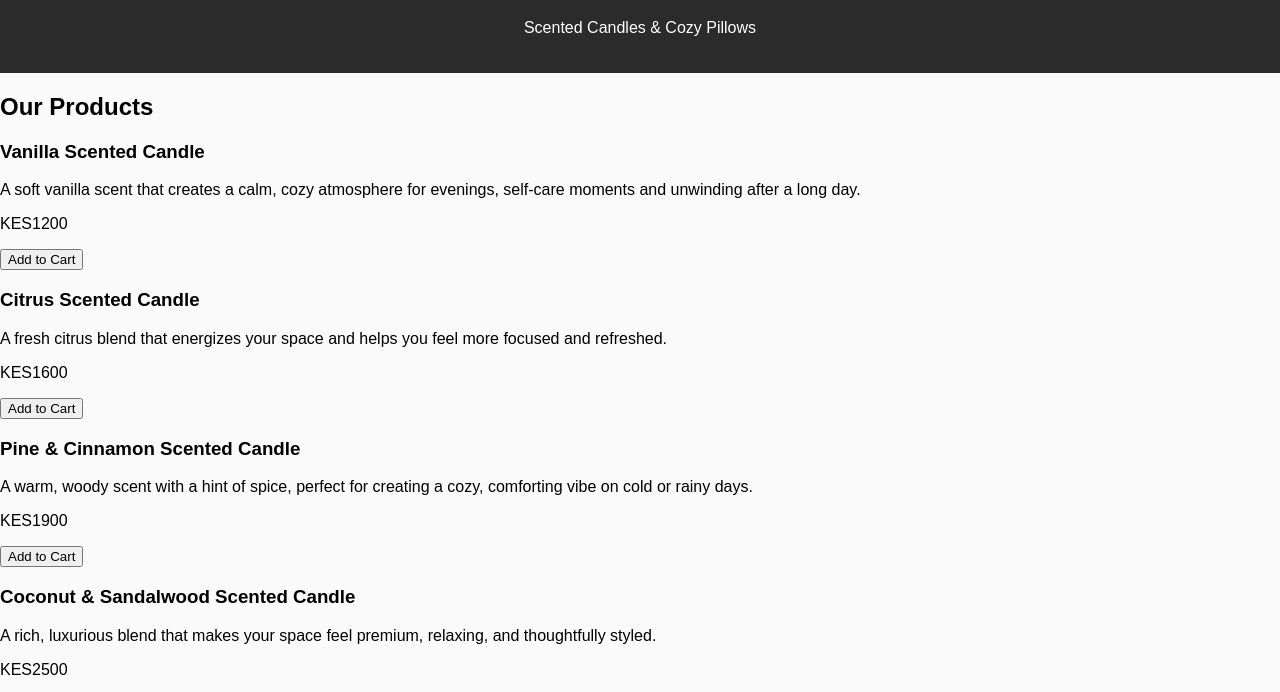
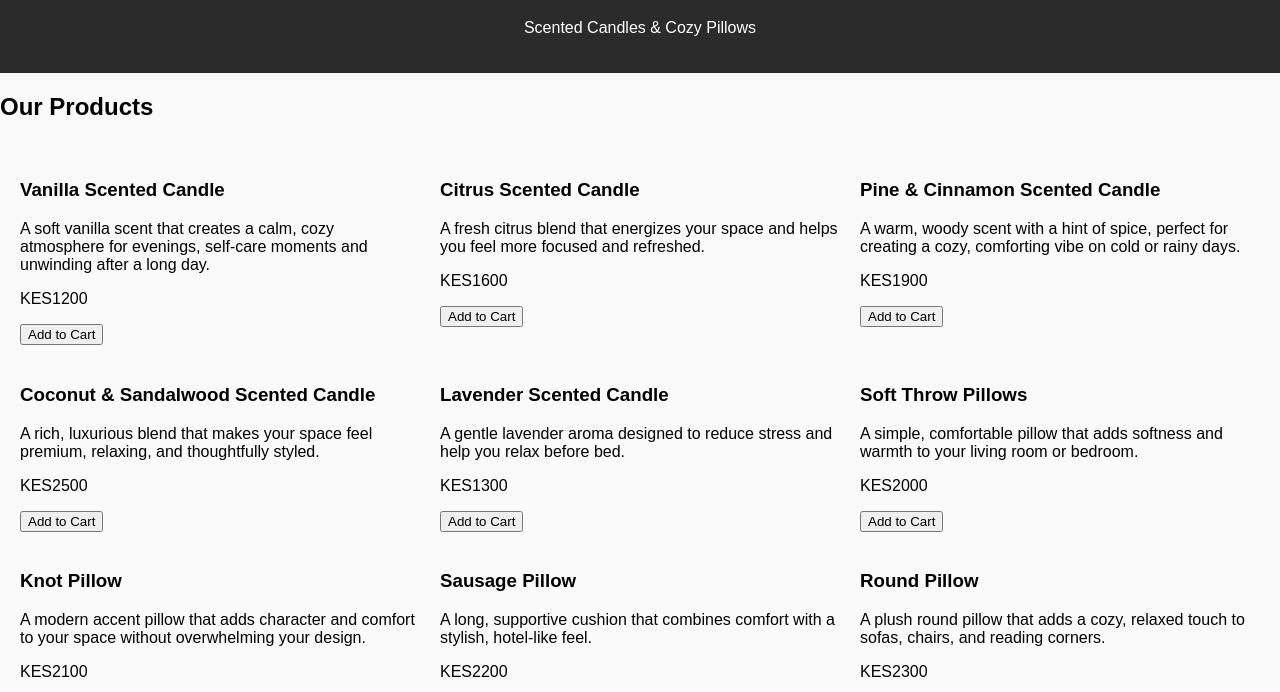
Before and after one commit to esther-n-m/RNT, a plain HTML site: page frontend_RNT/index.html in a window 1280 px wide. Shown: the part 81-773 px from the top of the page. Drawn offline with Linux system fonts and the light colour scheme.

Commit message:
included a product grid

```diff
--- a/frontend_RNT/css/style.css
+++ b/frontend_RNT/css/style.css
@@ -11,3 +11,10 @@ header {
   padding: 20px;
   text-align: center;
 }
+
+.products {
+  display: grid;
+  grid-template-columns: repeat(3, 1fr);
+  gap: 20px;
+  padding: 20px;
+}
```
